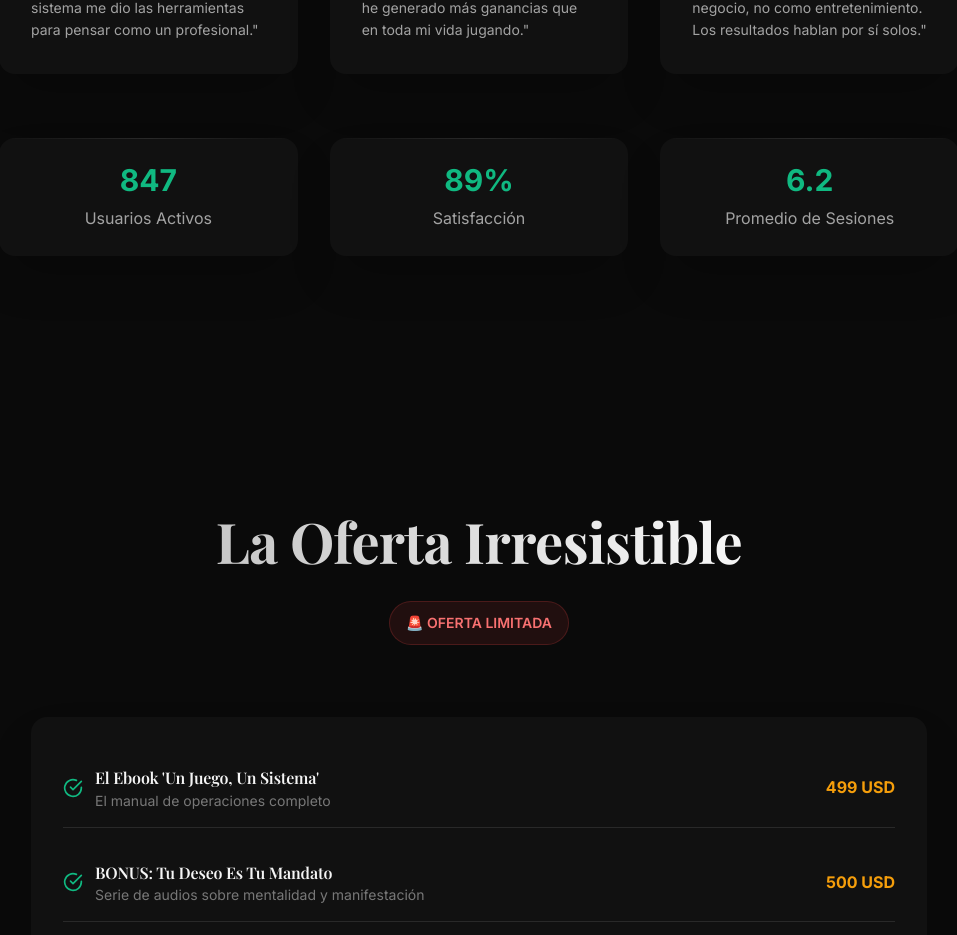
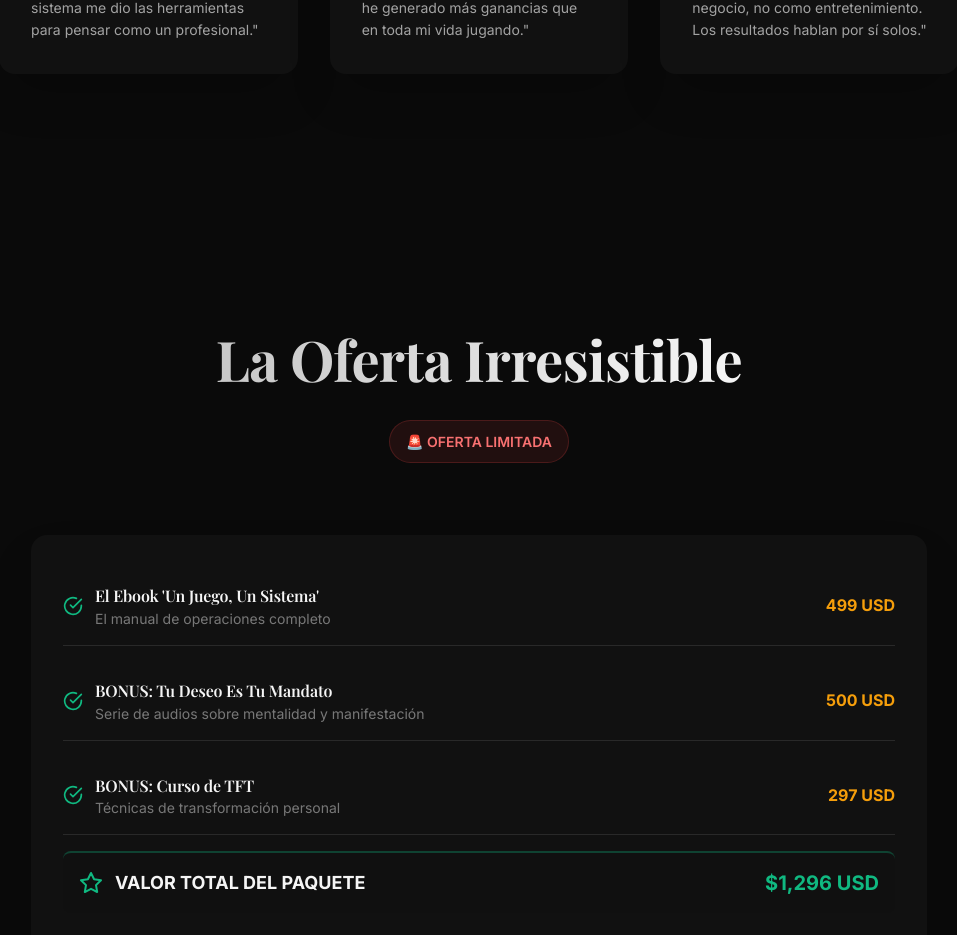
Before and after one commit to jjcarlucho/unjuegounsistema, a React (Vite) app: page / in a window 1280 px wide. Shown: the part 7535-8470 px from the top of the page, without its empty margins (161-1118 px from the left). Built offline with nearby package versions, Linux system fonts and the light colour scheme.

Commit message:
Eliminar sección de estadísticas de testimonios

```diff
--- a/src/components/sections/Testimonials.tsx
+++ b/src/components/sections/Testimonials.tsx
@@ -126,23 +126,7 @@ const Testimonials: React.FC = () => {
             ))}
           </div>
 
-          {/* Estadísticas */}
-          <div className="mt-16 text-center">
-            <div className="grid grid-cols-1 md:grid-cols-3 gap-8">
-              <div className="quantum-card p-6">
-                <div className="text-3xl font-bold text-quantum-green-cta mb-2">847</div>
-                <div className="text-quantum-text-dim">Usuarios Activos</div>
-              </div>
-              <div className="quantum-card p-6">
-                <div className="text-3xl font-bold text-quantum-green-cta mb-2">89%</div>
-                <div className="text-quantum-text-dim">Satisfacción</div>
-              </div>
-              <div className="quantum-card p-6">
-                <div className="text-3xl font-bold text-quantum-green-cta mb-2">6.2</div>
-                <div className="text-quantum-text-dim">Promedio de Sesiones</div>
-              </div>
-            </div>
-          </div>
+
         </AnimatedSection>
       </Container>
     </section>
```
